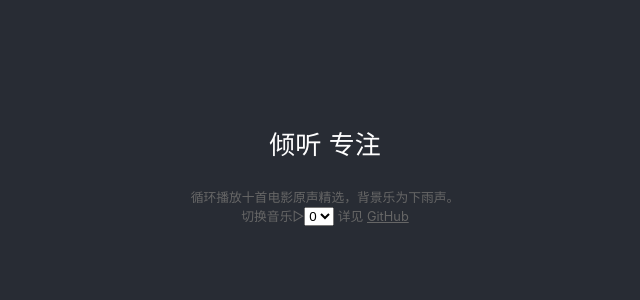
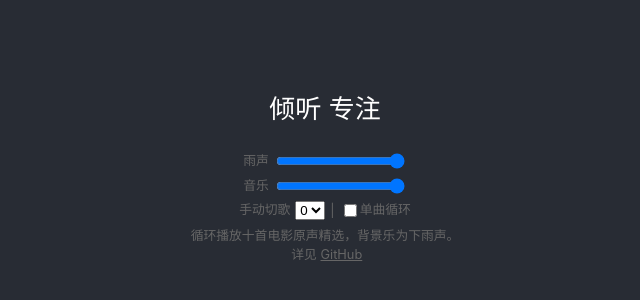
Before and after one commit to hijiangtao/rainmood, a React (Create React App) app: page / in a window 1280 px wide. Shown: the part 398-698 px from the top of the page, without its empty margins (315-955 px from the left). Built offline with nearby package versions, Linux system fonts and the light colour scheme.

Commit message:
Todo Update: 1. 背景音乐与雨声音量添加设置开关 2. 添加单曲循环功能

```diff
--- a/src/App.css
+++ b/src/App.css
@@ -4,7 +4,7 @@
 
 .App-logo-static, .App-logo-switch:before, .App-logo-switch:after {
   background-size: contain;
-  background-image: url('https://hijiangtao.github.io/rainmood/favicon.png');
+  background-image: url('//hijiangtao.github.io/rainmood/favicon.png');
   background-repeat: no-repeat;
   background-position: center;
   height: 40vmin;
@@ -21,14 +21,9 @@
   -webkit-animation-fill-mode: forwards;
   content: '';
   display: inline-block;
-  /* margin-left: -40vmin; */
-  /* animation: App-logo-spin infinite 24s linear; */
 }
 .App-logo-switch {
-  /* animation: App-logo-spin infinite 24s linear; */
-  /* animation: App-logo-swipe infinite 1s linear; */
   height: 40vmin;
-  /* pointer-events: none; */
   cursor: pointer;
 }
 .App-logo-switch:before {
@@ -53,8 +48,9 @@
   color: white;
 }
 
-.App-link {
+.App-link, span, label {
   color: #666;
+  font-size: 0.8rem;
 }
 
 @keyframes App-logo-spin {
@@ -87,3 +83,26 @@
     opacity: 0;
   }
 }
+
+.inputContainer {
+  display: flex;
+  flex-direction: row;
+  align-items: center;
+  justify-content: center;
+  width: 40%;
+  margin-bottom: 5px;
+}
+label {
+  font-size: 0.8rem;
+  line-height: 1rem;
+}
+input[type=range] {
+  display: inline-block;
+  /* -webkit-appearance: none; */
+  color: rgb(144, 144, 144);
+  text-shadow: 0px 0px 15px rgba(0,0,0,0.55);
+}
+
+.mr5 {
+  margin-right: 5px;
+}
--- a/src/App.js
+++ b/src/App.js
@@ -1,32 +1,63 @@
 import React, { Component } from 'react';
 import './App.css';
 
-const NUMBER_CONST = '0123456789';
-const REPO_GITHUB = "https://github.com/hijiangtao/rainmood";
+const CONSTANTS = {
+  title: '倾听 专注',
+  description: '循环播放十首电影原声精选，背景乐为下雨声。',
+  github: 'https://github.com/hijiangtao/rainmood',
+  musicStrList: '0123456789',
+  changeMusicTitle: '手动切歌'
+}
 
 class App extends Component {
   state = {
     musicId: '0',
+    musicLoopFlag: false,
     logoClassSubfixName: 'static', // 'static', 'switch'
+    bgAudioVolume: 1,
+    musicAudioVolume: 1
   }
 
   onSelectChange = (event) => {
     this.setState({
       musicId: event.target.value,
     }, () => {
-        this.refs.audio.pause();
-        this.refs.audio.load();
-        this.refs.audio.play();
+      this.refs.musicAudioRef.pause();
+      this.refs.musicAudioRef.load();
+      this.refs.musicAudioRef.play();
     });
   }
 
-  forceMusicChange = () => {
+  onLoopChange = (event) => {
+    this.setState({
+      musicLoopFlag: event.target.value,
+    })
+  }
+
+  setVolume = (type) => {
+    return (event) => {
+      const volume = event.target.value;
+      this.setState({
+        [`${type}Volume`]: volume,
+      });
+      this.refs[`${type}Ref`].volume = volume;
+    }
+  }
+
+  /**
+   * ignoreLoop 用于忽略 musicLoop 状态使用
+   */
+  forceMusicChange = ({ ignoreLoop }) => {
+    if (this.state.musicLoopFlag && !ignoreLoop) {
+      return () => { };
+    } else {
+      return () => {
         this.setState({
           musicId: ((parseInt(this.state.musicId) + 1) % 10).toString(),
           logoClassSubfixName: 'switch',
         }, () => {
-      this.refs.audio.load();
-      this.refs.audio.play();
+          this.refs.musicAudioRef.load();
+          this.refs.musicAudioRef.play();
         });
 
         setTimeout(() => {
@@ -35,67 +66,92 @@ class App extends Component {
           })
         }, 1000);
       }
+    }
+  }
 
   componentDidMount() {
-    this.refs.audio.addEventListener("ended", this.forceMusicChange);
+    this.refs.musicAudioRef.addEventListener("ended", this.forceMusicChange({ ignoreLoop: false }));
   }
 
   render() {
-    const {musicId} = this.state;
-    // console.log(`${process.env.PUBLIC_URL}/music/${musicId}.mp3`)
-    console.log(this.state.logoClassSubfixName)
+    const { musicId, musicLoopFlag, bgAudioVolume, musicAudioVolume } = this.state;
 
     return (
       <div className="App">
-        <header className="App-header">
+        <section className="App-header">
           <div
-            // style={{
-            //   background: `url(${process.env.PUBLIC_URL + '/favicon.png'}) no-repeat center center`,
-            // }}
             className={`App-logo-${this.state.logoClassSubfixName}`}
-            onClick={this.forceMusicChange}
-          >
-            {/* <img
-              className="App-logo-img"
-              onClick={this.forceMusicChange}
-              src={process.env.PUBLIC_URL + '/favicon.png'}
-              alt="logo" /> */}
+            onClick={this.forceMusicChange({ ignoreLoop: true })}
+          />
+          <p>{CONSTANTS.title}</p>
+          <div className="inputContainer">
+            <label className="mr5" htmlFor="bgVolumeInput">雨声</label>
+            <input
+              id="bgVolumeInput"
+              type="range"
+              min="0"
+              max="1"
+              step="0.01"
+              value={bgAudioVolume}
+              onChange={this.setVolume('bgAudio')}
+            />
           </div>
-          <p>
-            倾听 专注
-          </p>
-          <span style={{
-            color: '#666',
-            fontSize: '0.8rem',
-          }}>
-            循环播放十首电影原声精选，背景乐为下雨声。
-            <br/>
-            切换音乐▷
-            <select value={musicId} onChange={this.onSelectChange}>
-              {NUMBER_CONST.split('').map((e, i) => {
+          <div className="inputContainer">
+            <label className="mr5" htmlFor="musicVolumeInput">音乐</label>
+            <input
+              id="musicVolumeInput"
+              type="range"
+              min="0"
+              max="1"
+              step="0.01"
+              value={musicAudioVolume}
+              onChange={this.setVolume('musicAudio')}
+            />
+          </div>
+          <div className="inputContainer">
+            <label className="mr5" >{CONSTANTS.changeMusicTitle}</label>
+            <select className="mr5" value={musicId} onChange={this.onSelectChange}>
+              {CONSTANTS.musicStrList.split('').map((e, i) => {
                 return (
                   <option key={i} val={i} >{i}</option>
                 )
               })}
             </select>
+
+            <span className="mr5">|</span>
+          {/* </div>
+          <div className="inputContainer"> */}
+            <input
+              type="checkbox"
+              id="musicLoopInput"
+              name="musicLoopInput"
+              checked={musicLoopFlag}
+              onChange={this.onLoopChange}
+            />
+            <label htmlFor="musicLoopInput">单曲循环</label>
+          </div>
+
+          <span>
+            {CONSTANTS.description}
+            <br />
             &nbsp;详见&nbsp;
             <a
               className="App-link"
-              href={REPO_GITHUB}
+              href={CONSTANTS.github}
               target="_blank"
               rel="noopener noreferrer"
             >
               GitHub
             </a>
           </span>
-        </header>
+        </section>
 
         <footer>
-          <audio autoPlay loop>
+          <audio autoPlay ref="bgAudioRef" loop>
             <source src={process.env.PUBLIC_URL + "/music/main.m4a"} />
           </audio>
 
-          <audio autoPlay ref="audio">
+          <audio autoPlay ref="musicAudioRef">
             <source src={`${process.env.PUBLIC_URL}/music/${musicId}.${musicId === '5' ? 'm4a' : 'mp3'}`} />
           </audio>
         </footer>
```
Lines whose indentation alone changed are shown as unchanged.
